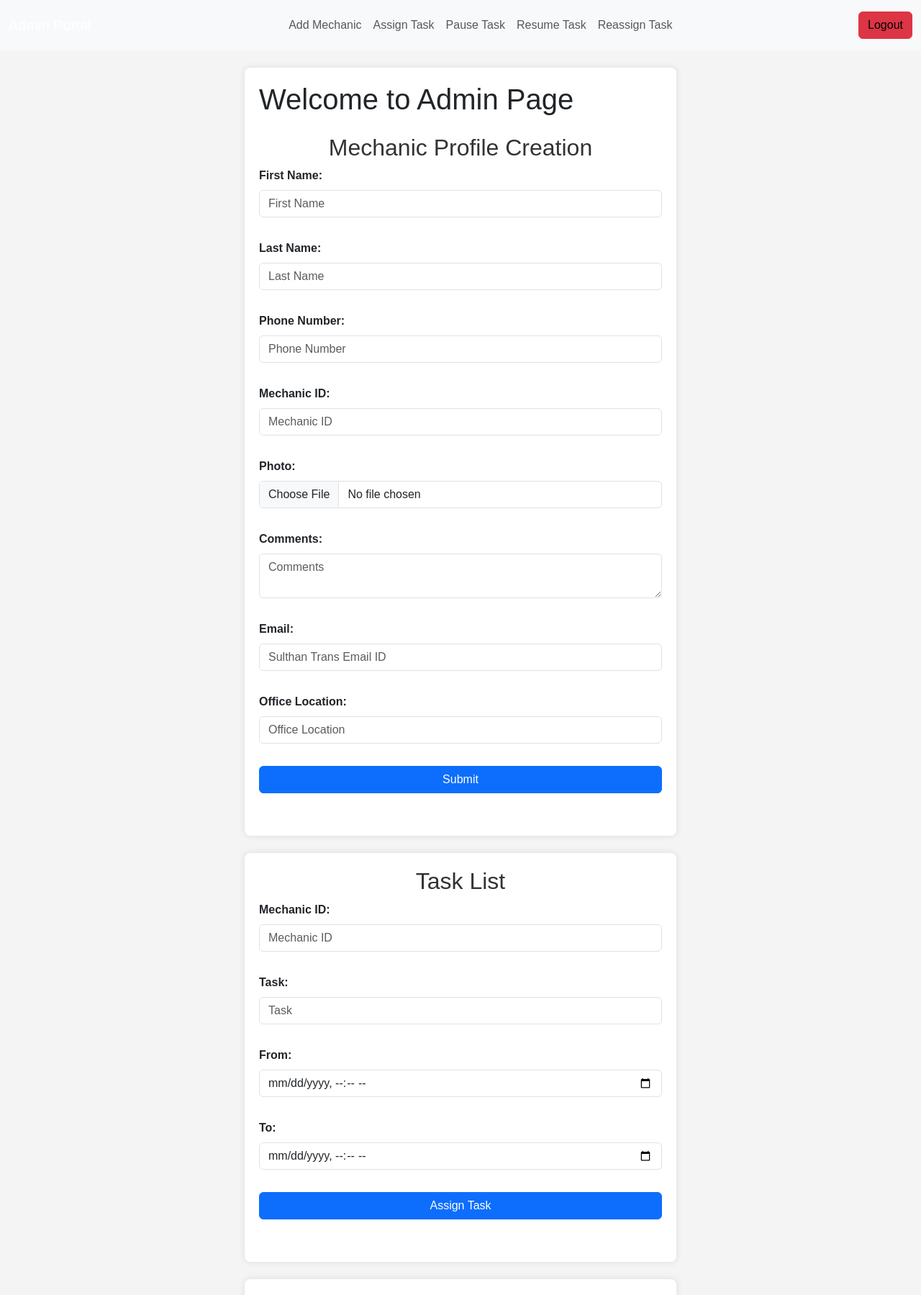
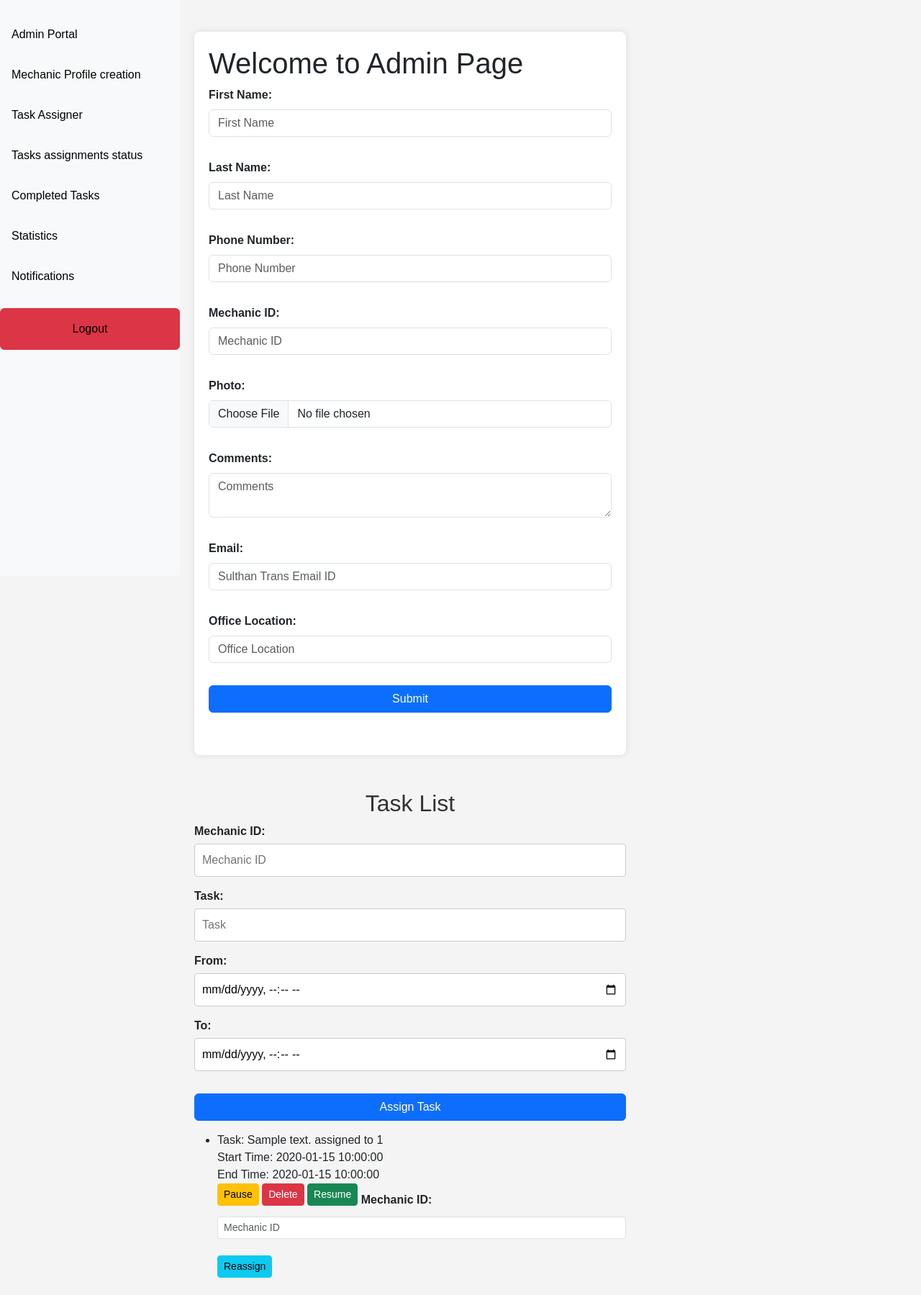
Before and after one commit to Tetenotes/task-assigner, a Flask app: template templates/admin.html in a window 1280 px wide. Shown: the top 1799 px of the page at 72% size. Run offline with Flask 2, Linux system fonts and the light colour scheme; data comes from the database, SQL or seed files in the repository; tables that the repository leaves empty hold one stand-in row (values such as "Sample post"); the template is opened without the code that fills it: values that come from a table or form of the project are taken from there, most other values are stand-ins (such as "Sample title", 1, 10 or a date in 2020).

Commit message:
Add files via upload

```diff
--- a/templates/admin.html
+++ b/templates/admin.html
@@ -7,68 +7,49 @@
     <link href="https://cdn.jsdelivr.net/npm/bootstrap@5.3.0-alpha1/dist/css/bootstrap.min.css" rel="stylesheet">
     <link rel="stylesheet" href="{{ url_for('static', filename='css/styles.css') }}">
     <style>
-        .navbar-nav {
-            margin: 0 auto;
+        body {
+            display: flex;
         }
-
-        .navbar-brand {
-            color: #fff;
+        .sidebar {
+            width: 250px;
+            height: 100vh;
+            background-color: #f8f9fa;
+            padding-top: 20px;
+            position: fixed;
         }
-        .portal-button {
+        .sidebar a {
             display: block;
-            width: 200px;
-            margin: 20px auto;
-            padding: 10px 20px;
-            background-color: #007bff;
-            color: #fff;
-            text-align: center;
+            color: #000;
+            padding: 16px;
             text-decoration: none;
-            border-radius: 5px;
         }
-
-        .portal-button:hover {
-            background-color: #0056b3;
+        .sidebar a:hover {
+            background-color: #ddd;
+        }
+        .content {
+            margin-left: 250px;
+            padding: 20px;
         }
     </style>
 </head>
 
 <body>
-    <!-- Navigation Bar -->
-    <nav class="navbar navbar-expand-lg navbar-light bg-light">
-        <div class="container-fluid">
+    <!-- Sidebar -->
+    <nav class="sidebar">
         <a class="navbar-brand" href="#">Admin Portal</a>
-            <button class="navbar-toggler" type="button" data-bs-toggle="collapse" data-bs-target="#navbarNav"
-                aria-controls="navbarNav" aria-expanded="false" aria-label="Toggle navigation">
-                <span class="navbar-toggler-icon"></span>
-            </button>
-            <div class="collapse navbar-collapse" id="navbarNav">
-                <ul class="navbar-nav me-auto mb-2 mb-lg-0">
-                    <li class="nav-item">
-                        <a class="nav-link" href="#mechanic-profile">Add Mechanic</a>
-                    </li>
-                    <li class="nav-item">
-                        <a class="nav-link" href="#task-list">Assign Task</a>
-                    </li>
-                    <li class="nav-item">
-                        <a class="nav-link" href="#pause-task">Pause Task</a>
-                    </li>
-                    <li class="nav-item">
-                        <a class="nav-link" href="#resume-task">Resume Task</a>
-                    </li>
-                    <li class="nav-item">
-                        <a class="nav-link" href="#reassign-task">Reassign Task</a>
-                    </li>
-                </ul>
-                <span class="navbar-text">
-                    <a href="/logout" class="btn btn-danger">Logout</a>
-                </span>
-            </div>
-        </div>
+        <a href="#mechanic-profile">Mechanic Profile creation</a>
+        <a href="#task-list">Task Assigner</a>
+        <a href="#Assigned Tasks">Tasks assignments status</a>
+        <a href="#completed-tasks">Completed Tasks</a>
+        <a href="#statistics">Statistics</a>
+        <a href="#notifications">Notifications</a>
+        <a href="/logout" class="btn btn-danger mt-3">Logout</a>
     </nav>
 
-    <div class="container mt-4" id="mechanic-profile">
-        <h1 class="mb-4">Welcome to Admin Page</h1>
-        <h2>Mechanic Profile Creation</h2>
+    <!-- Main Content -->
+    <div class="content">
+        <div id="mechanic-profile" class="container mt-4">
+            <h1>Welcome to Admin Page</h1>
                 <form action="/add_mechanic" method="post" enctype="multipart/form-data" class="mb-4">
                 <div class="mb-3">
                     <label for="first-name" class="form-label">First Name:</label>
@@ -106,29 +87,54 @@
             </form>
         </div>
 
-    <div class="container mt-4" id="task-list">
+        <div id="task-list" class="task-list mt-5">
             <h2>Task List</h2>
-        <form action="/assign_task" method="post" class="mb-4">
-            <div class="mb-3">
-                <label for="mechanic-id-task" class="form-label">Mechanic ID:</label>
-                <input type="text" id="mechanic-id-task" name="mechanicId" class="form-control" placeholder
-                ="Mechanic ID" required>
+            <form action="/assign_task" method="post">
+                <label for="mechanic-id-task">Mechanic ID:</label>
+                <input type="text" id="mechanic-id-task" name="mechanicId" placeholder="Mechanic ID" required>
+                <label for="task">Task:</label>
+                <input type="text" id="task" name="taskDescription" placeholder="Task" required>
+                <label for="from">From:</label>
+                <input type="datetime-local" id="from" name="from" required>
+                <label for="to">To:</label>
+                <input type="datetime-local" id="to" name="to" required>
+                <button type="submit" class="btn btn-primary mt-3">Assign Task</button>
+            </form>
+
+            <ul>
+                {% for task in tasks %}
+                <li>
+                    Task: {{ task.task_description }} assigned to {{ task.mechanic_id }}
+                    {% if task.status == 'in progress' %}
+                        {% set elapsed_time_seconds = (datetime.utcnow() - task.start_time).total_seconds() %}
+                        <span>Elapsed Time: {{ elapsed_time_seconds }}</span>
+                    {% endif %}
+                    <br>
+                    Start Time: {{ task.start_time }} <br>
+                    End Time: {{ task.end_time }} <br>
+                    <form action="/pause_task" method="post" style="display: inline;">
+                        <input type="hidden" name="taskId" value="{{ task.id }}">
+                        <button type="submit" class="btn btn-warning btn-sm">Pause</button>
+                    </form>
+                    <form action="/delete_task" method="post" style="display: inline;">
+                        <input type="hidden" name="taskId" value="{{ task.id }}">
+                        <button type="submit" class="btn btn-danger btn-sm">Delete</button>
+                    </form>
+                    <form action="/resume_task" method="post" style="display: inline;">
+                        <input type="hidden" name="taskId" value="{{ task.id }}">
+                        <button type="submit" class="btn btn-success btn-sm">Resume</button>
+                    </form>
+                    <form action="/reassign_task" method="post" style="display: inline;">
+                        <input type="hidden" name="taskId" value="{{ task.id }}">
+                        <label for="mechanicId" class="form-label">Mechanic ID:</label>
+                        <input type="text" id="mechanicId" name="mechanicId" placeholder="Mechanic ID" required class="form-control form-control-sm">
+                        <button type="submit" class="btn btn-info btn-sm mt-2">Reassign</button>
+                    </form>
+                </li>
+                {% endfor %}
+            </ul>
         </div>
-            <div class="mb-3">
-                <label for="task" class="form-label">Task:</label>
-                <input type="text" id="task" name="taskDescription" class="form-control" placeholder="Task" required>
-            </div>
-            <div class="mb-3">
-                <label for="from" class="form-label">From:</label>
-                <input type="datetime-local" id="from" name="from" class="form-control" required>
-            </div>
-            <div class="mb-3">
-                <label for="to" class="form-label">To:</label>
-                <input type="datetime-local" id="to" name="to" class="form-control" required>
-            </div>
-            <button type="submit" class="btn btn-primary">Assign Task</button>
-        </form>
-    </div>
+
         <div class="container mt-4">
             <h2>Mechanic Profiles</h2>
             <div class="row">
@@ -138,13 +144,13 @@
                         <img src="{{ url_for('static', filename='uploads/' + os.path.basename(mechanic.photo)) }}" class="card-img-top" alt="Mechanic Photo">
                         <div class="card-body">
                             <h5 class="card-title">{{ mechanic.firstName }} {{ mechanic.lastName }}</h5>
-                        <p class="card-text">Mechanic ID: {{ mechanic.mechanicId }}</p>
-                        <p class="card-text">Phone: {{ mechanic.phoneNumber }}</p>
+                            <p class="card-text">Mechanic ID: {{ mechanic.mechanic_id }}</p>
+                            <p class="card-text">Phone: {{ mechanic.phone}}</p>
                             <p class="card-text">Email: {{ mechanic.email }}</p>
                             <p class="card-text">Location: {{ mechanic.location }}</p>
                             <p class="card-text">Comments: {{ mechanic.comments }}</p>
                             <form action="/delete_mechanic" method="post">
-                            <input type="hidden" name="mechanicId" value="{{ mechanic.mechanicId }}">
+                                <input type="hidden" name="mechanicId" value="{{ mechanic.mechanic_id }}">
                                 <button type="submit" class="btn btn-danger">Delete Mechanic</button>
                             </form>
 
@@ -154,44 +160,7 @@
                 {% endfor %}
             </div>
         </div>
-    <div class="container mt-4" id="pause-task">
-        <h2>Pause Task</h2>
-        <form action="/pause_task" method="post" class="mb-4">
-            <div class="mb-3">
-                <label for="task-id-pause" class="form-label">Task ID:</label>
-                <input type="text" id="task-id-pause" name="taskId" class="form-control" placeholder="Task ID" required>
-            </div>
-            <button type="submit" class="btn btn-warning">Pause Task</button>
-        </form>
-    </div>
-
-    <div class="container mt-4" id="resume-task">
-        <h2>Resume Task</h2>
-        <form action="/resume_task" method="post" class="mb-4">
-            <div class="mb-3">
-                <label for="task-id-resume" class="form-label">Task ID:</label>
-                <input type="text" id="task-id-resume" name="taskId" class="form-control" placeholder="Task ID" required>
-            </div>
-            <button type="submit" class="btn btn-success">Resume Task</button>
-        </form>
-    </div>
-
-    <div class="container mt-4" id="reassign-task">
-        <h2>Reassign Task</h2>
-        <form action="/reassign_task" method="post" class="mb-4">
-            <div class="mb-3">
-                <label for="task-id-reassign" class="form-label">Task ID:</label>
-                <input type="text" id="task-id-reassign" name="taskId" class="form-control" placeholder="Task ID" required>
-            </div>
-            <div class="mb-3">
-                <label for="mechanic-id-reassign" class="form-label">New Mechanic ID:</label>
-                <input type="text" id="mechanic-id-reassign" name="mechanicId" class="form-control" placeholder="New Mechanic ID" required>
-            </div>
-            <button type="submit" class="btn btn-info">Reassign Task</button>
-        </form>
-    </div>
-
-    <div class="container mt-4">
+        <div id="Assigned Tasks" class="container mt-4">
             <h2>Assigned Tasks</h2>
             <ul class="list-group">
                 {% for task in tasks %}
@@ -203,8 +172,40 @@
                 {% endfor %}
             </ul>
         </div>
+        <div id="completed-tasks" class="container mt-4">
+            <h2>Completed Tasks</h2>
+            <ul class="list-group">
+                {% for task in tasks %}
+                {% if task.status == 'completed' %}
+                <li class="list-group-item">Task ID: {{ task.id }} - {{ task.task_description }} assigned to {{ task.mechanic_id }} - {{ task.status }}</li>
+                {% endif %}
+                {% endfor %}
+            </ul>
+        </div>
 
-    <div class="container mt-4">
+        <div id="statistics" class="container mt-4">
+            <h2>Statistics</h2>
+            <table class="table table-striped">
+                <thead>
+                    <tr>
+                        <th>Total Tasks</th>
+                        <th>Total Completed Tasks</th>
+                        <th>Total In Progress Tasks</th>
+                        <th>Average Task Duration (minutes)</th>
+                    </tr>
+                </thead>
+                <tbody>
+                    <tr>
+                        <td>{{ total_tasks }}</td>
+                        <td>{{ total_completed_tasks }}</td>
+                        <td>{{ total_in_progress_tasks }}</td>
+                        <td>{{ average_task_duration }}</td>
+                    </tr>
+                </tbody>
+            </table>
+        </div>
+
+        <div id="notifications" class="container mt-4">
             <h2>Notifications</h2>
             <ul class="list-group">
                 {% for notification in notifications %}
@@ -212,8 +213,8 @@
                 {% endfor %}
             </ul>
         </div>
-
-    <a href="/portal" class="portal-button">Go to portal</a>
+        <a href="/portal" class="btn btn-secondary mt-3">Go to Assignments tab</a>
+    </div>
 
     <script src="https://cdn.jsdelivr.net/npm/@popperjs/core@2.11.6/dist/umd/popper.min.js"></script>
     <script src="https://cdn.jsdelivr.net/npm/bootstrap@5.3.0-alpha1/dist/js/bootstrap.min.js"></script>
```
Lines whose indentation alone changed are shown as unchanged.
